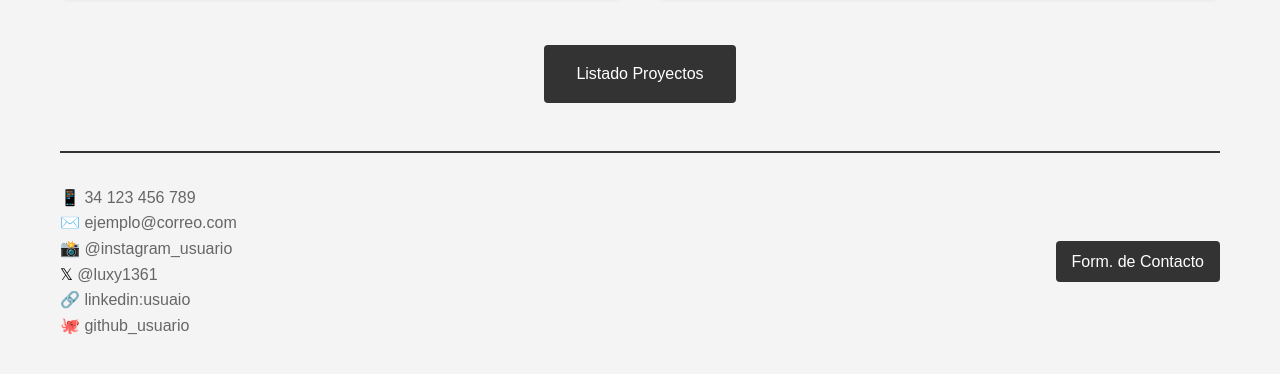
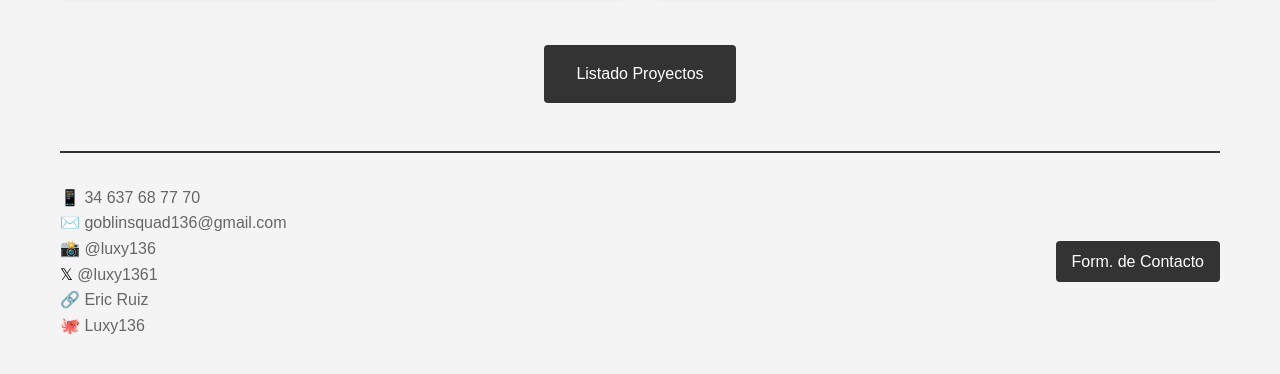
Before and after one commit to EricRuiz-ITB2425/Portfoli_EricRuiz, a plain HTML site: page pages/Projecte2.html in a window 1280 px wide. Shown: the part 792-1166 px from the top of the page. Drawn offline with Linux system fonts and the light colour scheme.

```diff
--- a/pages/Projecte2.html
+++ b/pages/Projecte2.html
@@ -50,17 +50,17 @@
                 <div class="contact-info">
                     <div class="info-item">
                         <span class="icon">📱</span>
-                        <a href="tel:+34123456789">34 123 456 789</a>
+                        <a href="tel:+34637687770">34 637 68 77 70</a>
                     </div>
                     <div class="info-item">
                         <span class="icon">✉️</span>
-                        <a href="mailto:ejemplo@correo.com">ejemplo@correo.com</a>
+                        <a href="mailto:ejemplo@correo.com">goblinsquad136@gmail.com</a>
                     </div>
                 </div>
                 <div class="social-info">
                     <div class="info-item">
                         <span class="icon">📸</span>
-                        <a href="link instagram personal">@instagram_usuario</a>
+                        <a href="link instagram personal">@luxy136</a>
                     </div>
                     <div class="info-item">
                         <span class="icon">𝕏</span>
@@ -68,11 +68,11 @@
                     </div>
                     <div class="info-item">
                         <span class="icon">🔗</span>
-                        <a href="Link de linkedin">linkedin:usuaio</a>
+                        <a href="https://www.linkedin.com/in/eric-ruiz-1b5236266/">Eric Ruiz</a>
                     </div>
                     <div class="info-item">
                         <span class="icon">🐙</span>
-                        <a href="Link de github">github_usuario</a>
+                        <a href="https://github.com/Luxy136">Luxy136</a>
                     </div>
                 </div>
             </div>
```
Also changed, not shown: index.html (+5 -5 lines), pages/Llistat.html (+3 -3 lines), pages/Projecte1.html (+5 -5 lines).
